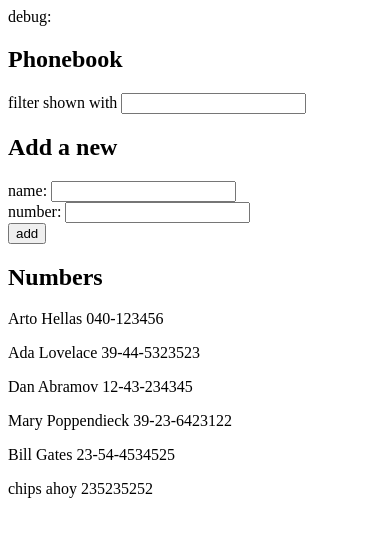
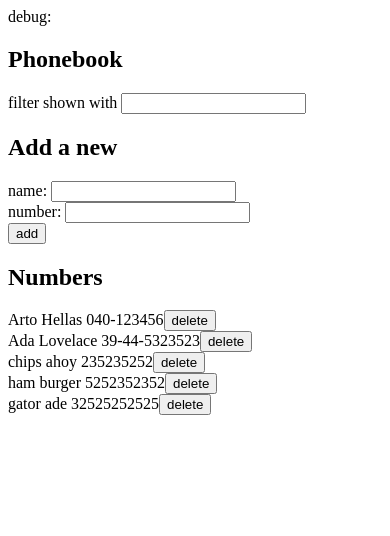
Before and after one commit to JasonGoodney/FullStackOpen, a React (Create React App) app in the folder part2/phonebook/: page / in a window 390 px wide. Shown: the top 536 px of the page. Built offline with nearby package versions, Linux system fonts and the light colour scheme; data requests are answered from the project's data file; the HTML template or start-up script is replaced by a standard one.

Commit message:
completed part2 phonebook excercise step9

```diff
--- a/part2/phonebook/db.json
+++ b/part2/phonebook/db.json
@@ -11,24 +11,19 @@
       "id": 2
     },
     {
-      "name": "Dan Abramov",
-      "number": "12-43-234345",
-      "id": 3
-    },
-    {
-      "name": "Mary Poppendieck",
-      "number": "39-23-6423122",
-      "id": 4
-    },
-    {
-      "name": "Bill Gates",
-      "number": "23-54-4534525",
-      "id": 5
-    },
-    {
       "name": "chips ahoy",
       "number": "235235252",
       "id": 6
+    },
+    {
+      "name": "ham burger",
+      "number": "5252352352",
+      "id": 7
+    },
+    {
+      "name": "gator ade",
+      "number": "32525252525",
+      "id": 9
     }
   ]
 }
--- a/part2/phonebook/src/App.js
+++ b/part2/phonebook/src/App.js
@@ -1,7 +1,6 @@
 import React, { useState, useEffect } from 'react';
-import axios from 'axios';
 import Filter from './components/Filter';
-import Persons from './components/Persons';
+import Person from './components/Person';
 import PersonForm from './components/PersonForm';
 import personService from './services/persons';
 
@@ -56,6 +55,34 @@ const App = () => {
     setSearchQuery(event.target.value);
   };
 
+  const removePerson = person => {
+    if (window.confirm(`Delete ${person.name}`)) {
+      personService
+        .remove(person.id)
+        .then(returnedPerson => {
+          const copy = [...persons];
+          const index = persons.indexOf(person);
+          if (index !== -1) {
+            copy.splice(index, 1);
+            setPersons(copy);
+          }
+        });
+    }
+  };
+
+  const personRows = () => {
+    return persons
+      .filter((person) =>
+        person.name.toLowerCase().includes(searchQuery.toLowerCase()))
+      .map((person) =>
+        <Person
+          key={person.id}
+          person={person}
+          removePerson={() => removePerson(person)}
+        />
+      );
+  };
+
   return (
     <div>
       <div>debug: {searchQuery}</div>
@@ -73,10 +100,12 @@ const App = () => {
         handleNewNumberChange={handleNewNumberChange}
       />
       <h2>Numbers</h2>
-      <Persons
+      {/* <Persons
         persons={persons}
         searchQuery={searchQuery}
-      />
+        removePerson={() => persons.map(person => removePerson(person.id))}
+      /> */}
+      {personRows()}
     </div>
   );
 };
--- /dev/null
+++ b/part2/phonebook/src/components/Person.js
@@ -0,0 +1,20 @@
+import React from 'react';
+
+const Person = ({ person, removePerson }) => {
+  return (
+    <div>
+      <p
+        style={{ display: 'inline' }}
+      >
+        {person.name} {person.number}
+      </p>
+      <button
+        style={{ display: 'inline' }}
+        onClick={removePerson}
+      >delete</button>
+    </div>
+  );
+};
+
+export default Person
+;
--- a/part2/phonebook/src/components/Persons.js
+++ /dev/null
@@ -1,24 +0,0 @@
-import React from 'react';
-
-const Persons = (props) => {
-  const { persons, searchQuery = '' } = props;
-  const rows = () => {
-    return persons
-      .filter((person) =>
-        person.name.toLowerCase().includes(searchQuery.toLowerCase()))
-      .map((person) =>
-        <p key={person.name}>
-          {person.name} {person.number}
-        </p>
-      );
-  };
-
-  return (
-    <div>
-      {rows()}
-    </div>
-  );
-};
-
-export default Persons
-;
--- a/part2/phonebook/src/services/persons.js
+++ b/part2/phonebook/src/services/persons.js
@@ -16,4 +16,9 @@ const update = (id, newObject) => {
   return request.then(response => response.data);
 };
 
-export default { getAll, create, update };
+const remove = id => {
+  const request = axios.delete(`${baseUrl}/${id}`);
+  return request.then(response => response.data);
+};
+
+export default { getAll, create, update, remove };
```
